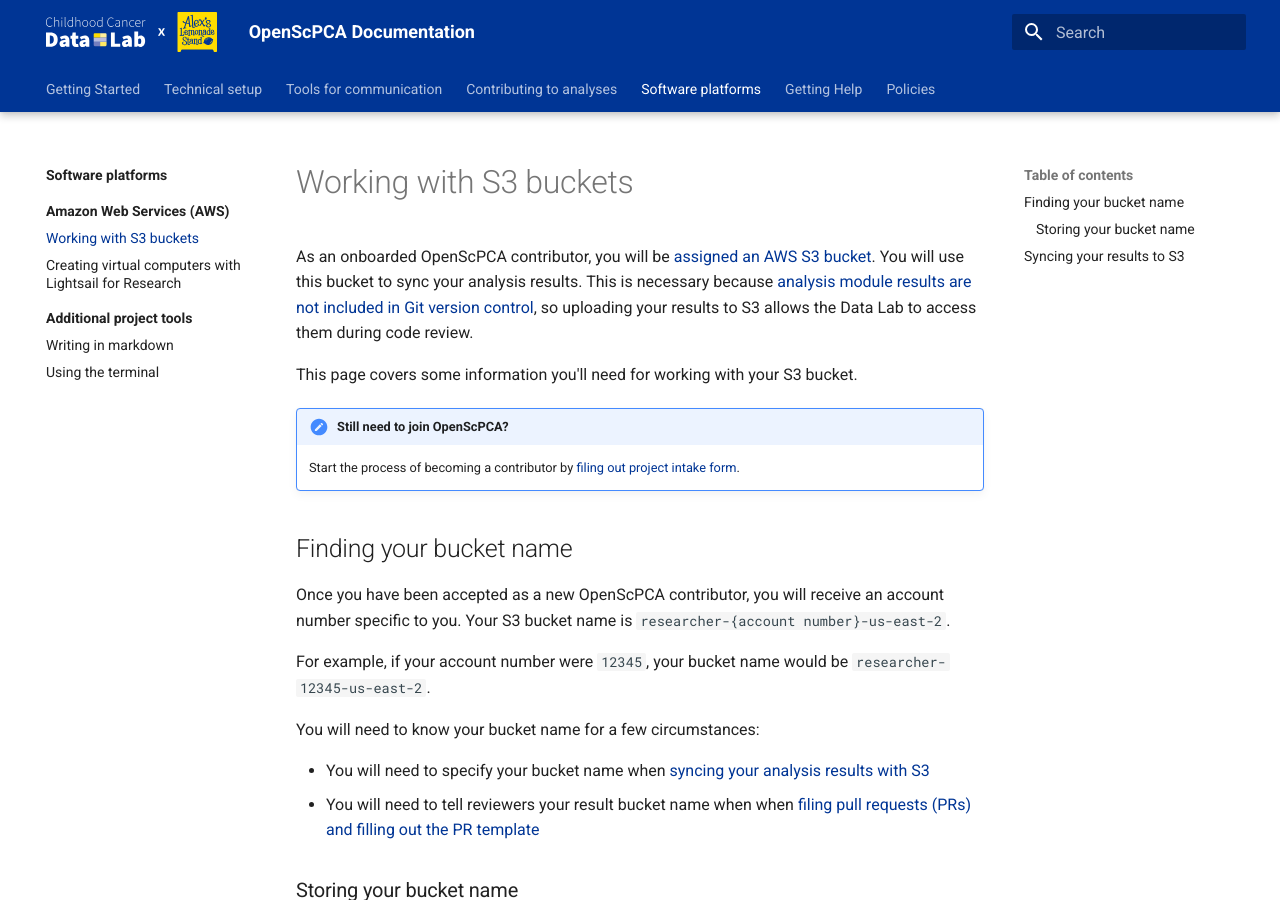
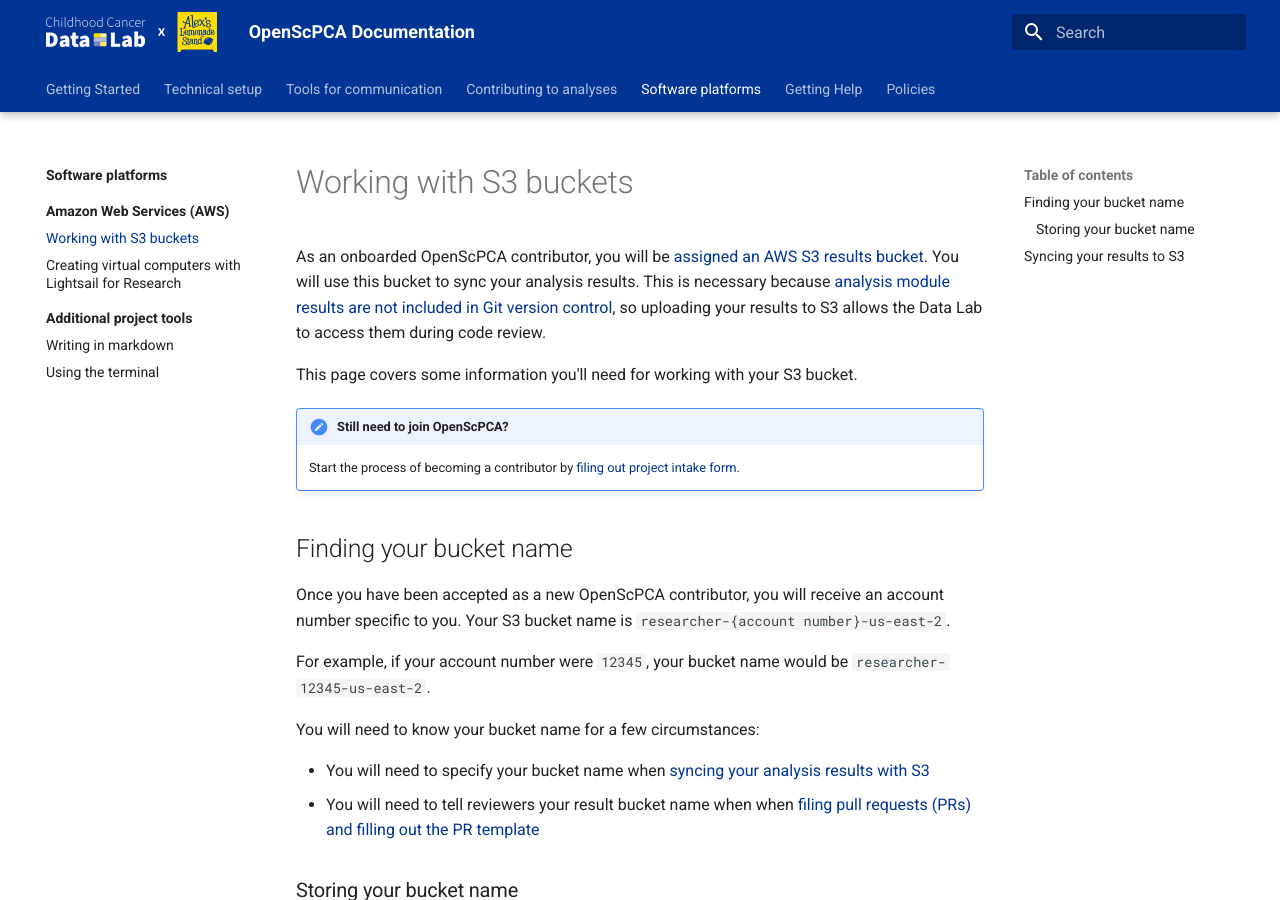
Before and after one commit to AlexsLemonade/OpenScPCA-analysis, an MkDocs documentation site: the page built from docs/software-platforms/aws/working-with-s3-buckets.md, in a window 1280 px wide and 900 px high. Built offline with MkDocs 1.6.1 and Material for MkDocs 9.7.7, drawn with Linux system fonts in a browser that asks for light colours.

```diff
--- a/docs/software-platforms/aws/working-with-s3-buckets.md
+++ b/docs/software-platforms/aws/working-with-s3-buckets.md
@@ -1,6 +1,6 @@
 # Working with S3 buckets
 
-As an onboarded OpenScPCA contributor, you will be [assigned an AWS S3 bucket](../../getting-started/accessing-resources/index.md#getting-access-to-aws).
+As an onboarded OpenScPCA contributor, you will be [assigned an AWS S3 results bucket](../../getting-started/accessing-resources/index.md#getting-access-to-aws).
 You will use this bucket to sync your analysis results.
 This is necessary because [analysis module results are not included in Git version control](../../contributing-to-analyses/analysis-modules/index.md#skeleton-analysis-module-contents), so uploading your results to S3 allows the Data Lab to access them during code review.
 
```
Also changed, not shown: docs/getting-started/accessing-resources/getting-access-to-compute.md (+1 -1 lines).
